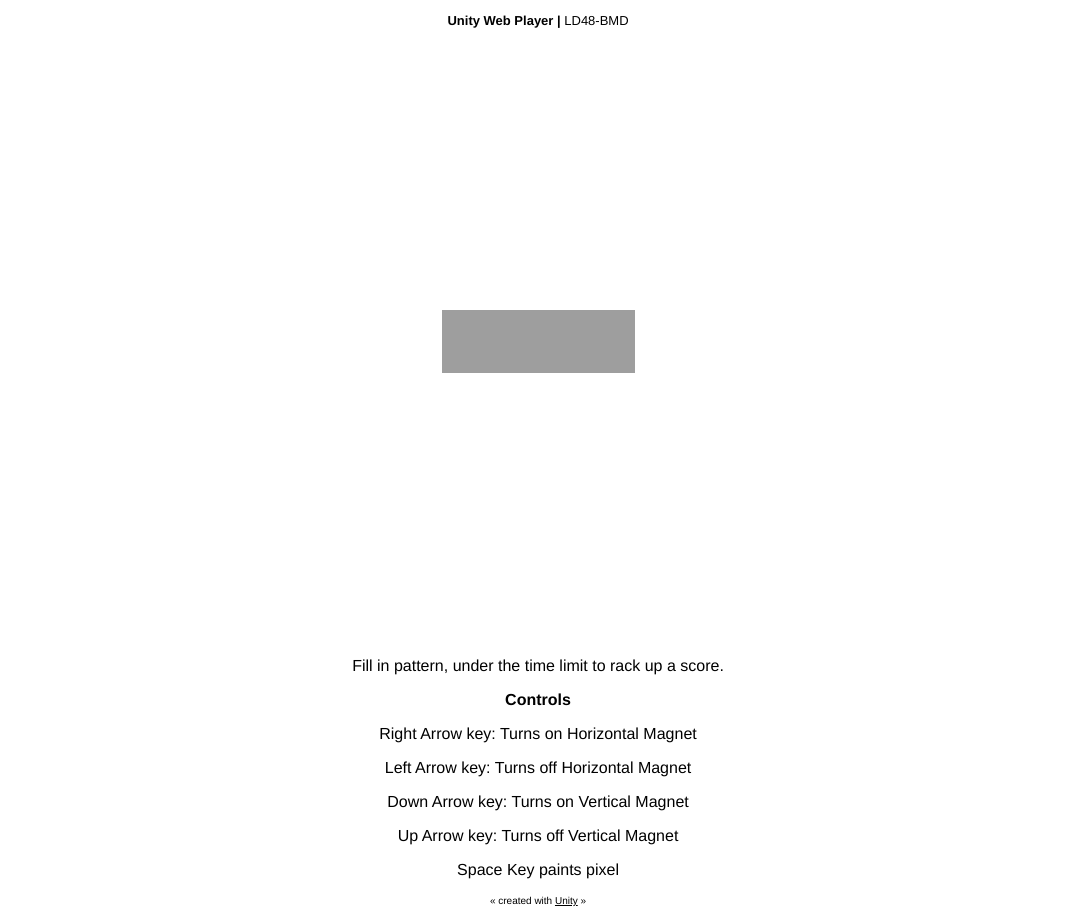
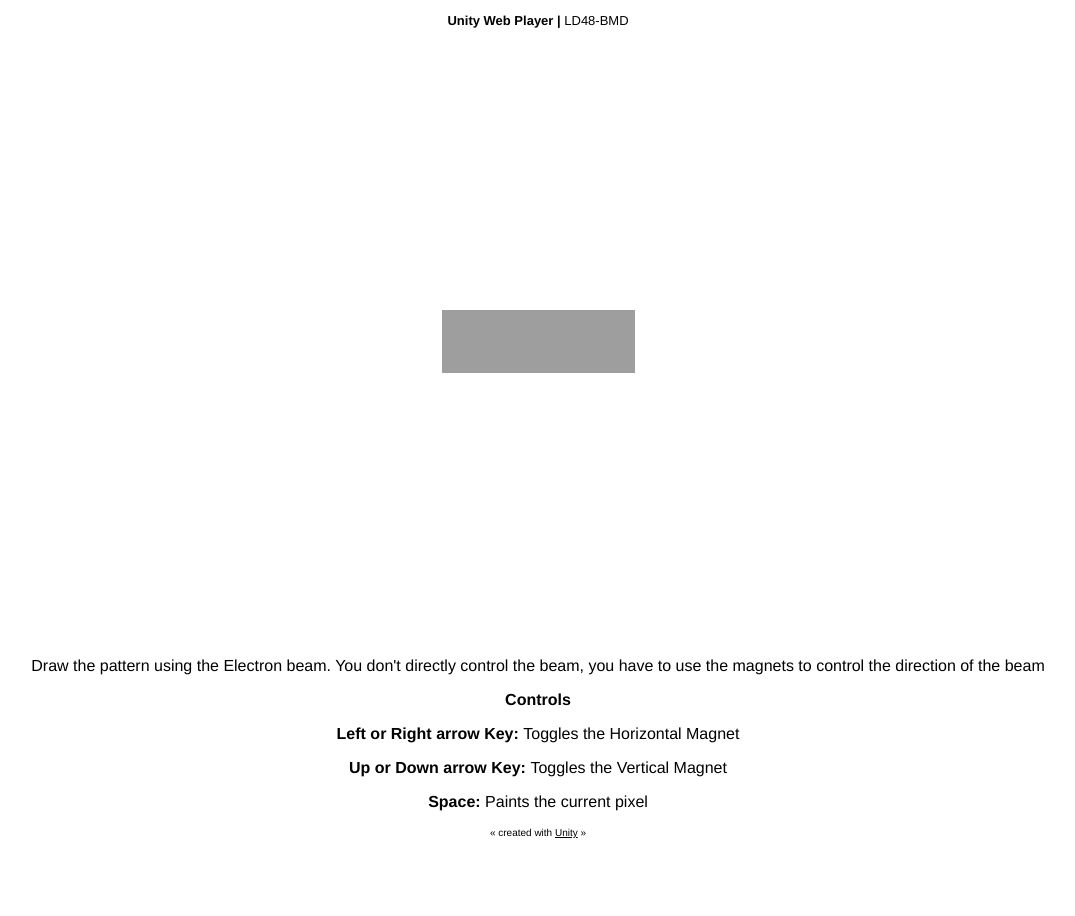
Before and after one commit to BigBearGCU/BigBearGCU.github.io, a plain HTML site: page tube/tube.html in a window 1280 px wide. Shown: the whole page, without its empty margins (102-1177 px from the left). After the commit the page ends 848 px from the top, so only its background shows below. Drawn offline with nearby package versions, Linux system fonts and the light colour scheme; grey boxes are pictures that could not be loaded; a script that the page names is missing.

Commit message:
Updated Version

```diff
--- a/tube/tube.html
+++ b/tube/tube.html
@@ -131,13 +131,13 @@
 				</div>
 			</div>
 		</div>
-        <p> Fill in pattern, under the time limit to rack up a score.</p>
-        <p><strong>Controls</strong></p>
-        <p>Right Arrow key: Turns on Horizontal Magnet</p>
-        <p>Left Arrow key: Turns off Horizontal Magnet</p>
-        <p>Down Arrow key: Turns on Vertical Magnet</p>
-        <p>Up Arrow key: Turns off Vertical Magnet</p>
-        <p>Space Key paints pixel</p>
+		<p>Draw the pattern using the Electron beam. You don't directly control the
+			beam, you have to use the magnets to control the direction of the beam
+		</p>
+		<p><strong>Controls</strong></p>
+		<p><strong>Left or Right arrow Key: </strong> Toggles the Horizontal Magnet</p>
+		<p><strong>Up or Down arrow Key: </strong> Toggles the Vertical Magnet</p>
+		<p><strong>Space: </strong> Paints the current pixel</p>
 		<p class="footer">&laquo; created with <a href="http://unity3d.com/unity/" title="Go to unity3d.com">Unity</a> &raquo;</p>
 	</body>
 </html>
```
Also changed, not shown: 1 other file.
